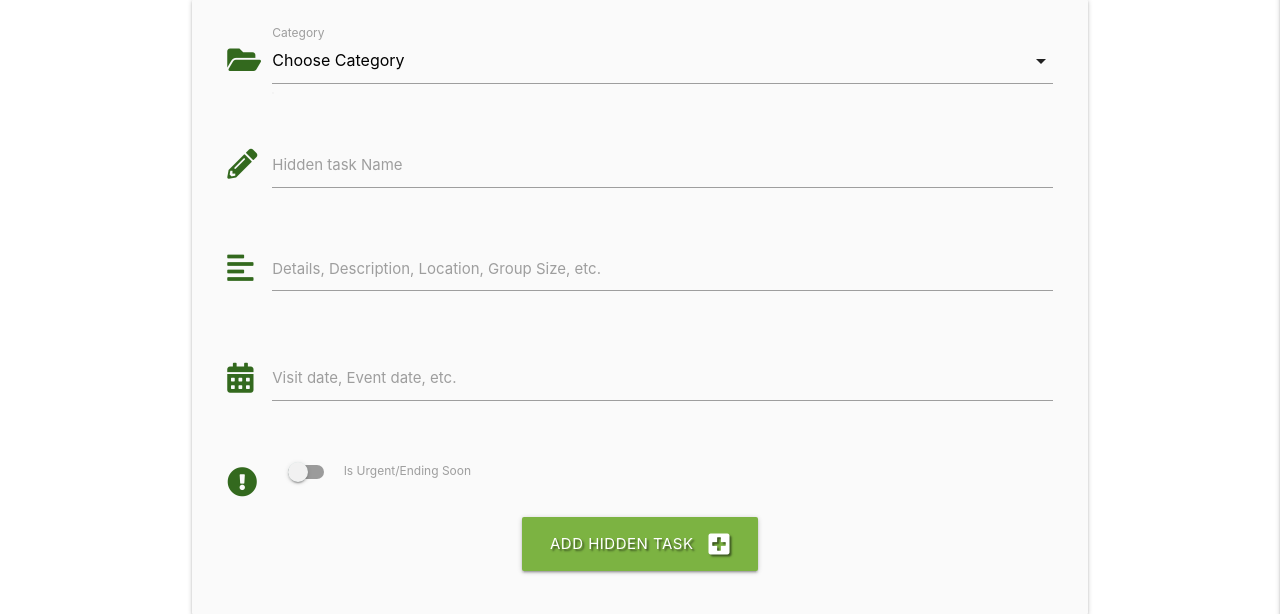
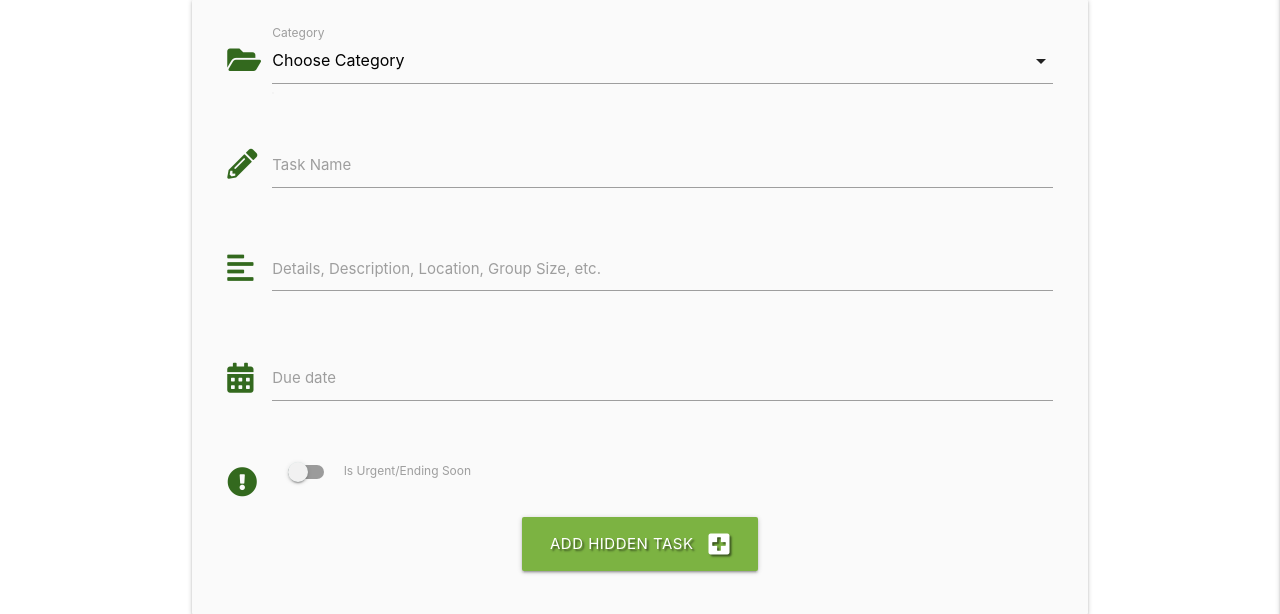
Before and after one commit to LogicAtom/flask-task-manager-project, a Flask app: template templates/add_gem.html in a window 1280 px wide. Shown: the part 160-774 px from the top of the page. Run offline with Flask 2, Linux system fonts and the light colour scheme; the template is opened without the code that fills it, so the values that code supplies are empty; some libraries are stand-ins or nearby versions.

Commit message:
templates>add_gem.html, swapped all references for gem to task

```diff
--- a/templates/add_gem.html
+++ b/templates/add_gem.html
@@ -18,16 +18,16 @@
                 <label for="category_name">Category</label>
             </div>
         </div>
-        <!-- Hidden task Name -->
+        <!-- Task Name -->
         <div class="row">
             <div class="input-field col s12">
                 <i class="fas fa-pencil-alt prefix light-green-text text-darken-4"></i>
                 <input id="task_name" name="task_name" minlength="5" maxlength="50" type="text" class="validate"
                     required>
-                <label for="task_name">Hidden task Name</label>
+                <label for="task_name">Task Name</label>
             </div>
         </div>
-        <!-- Hidden task Description -->
+        <!-- Task Description -->
         <div class="row">
             <div class="input-field col s12">
                 <i class="fas fa-align-left prefix light-green-text text-darken-4"></i>
@@ -36,12 +36,12 @@
                 <label for="task_description">Details, Description, Location, Group Size, etc.</label>
             </div>
         </div>
-        <!-- Visit or Event Date picker -->
+        <!-- Date picker -->
         <div class="row">
             <div class="input-field col s12">
                 <i class="fas fa-calendar-alt prefix light-green-text text-darken-4"></i>
                 <input id="due_date" name="due_date" type="text" class="datepicker validate" required>
-                <label for="due_date">Visit date, Event date, etc.</label>
+                <label for="due_date">Due date</label>
             </div>
         </div>
         <!-- is urgent toggle -->
```
